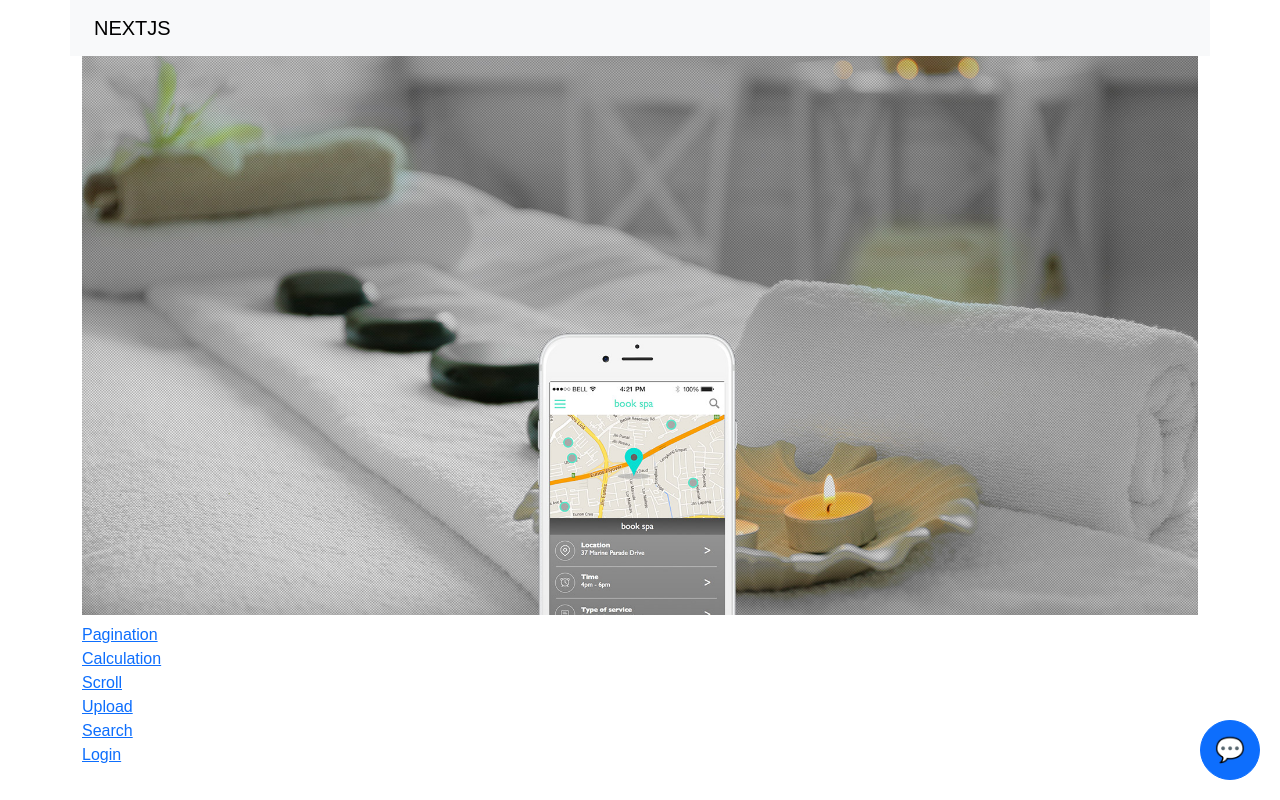
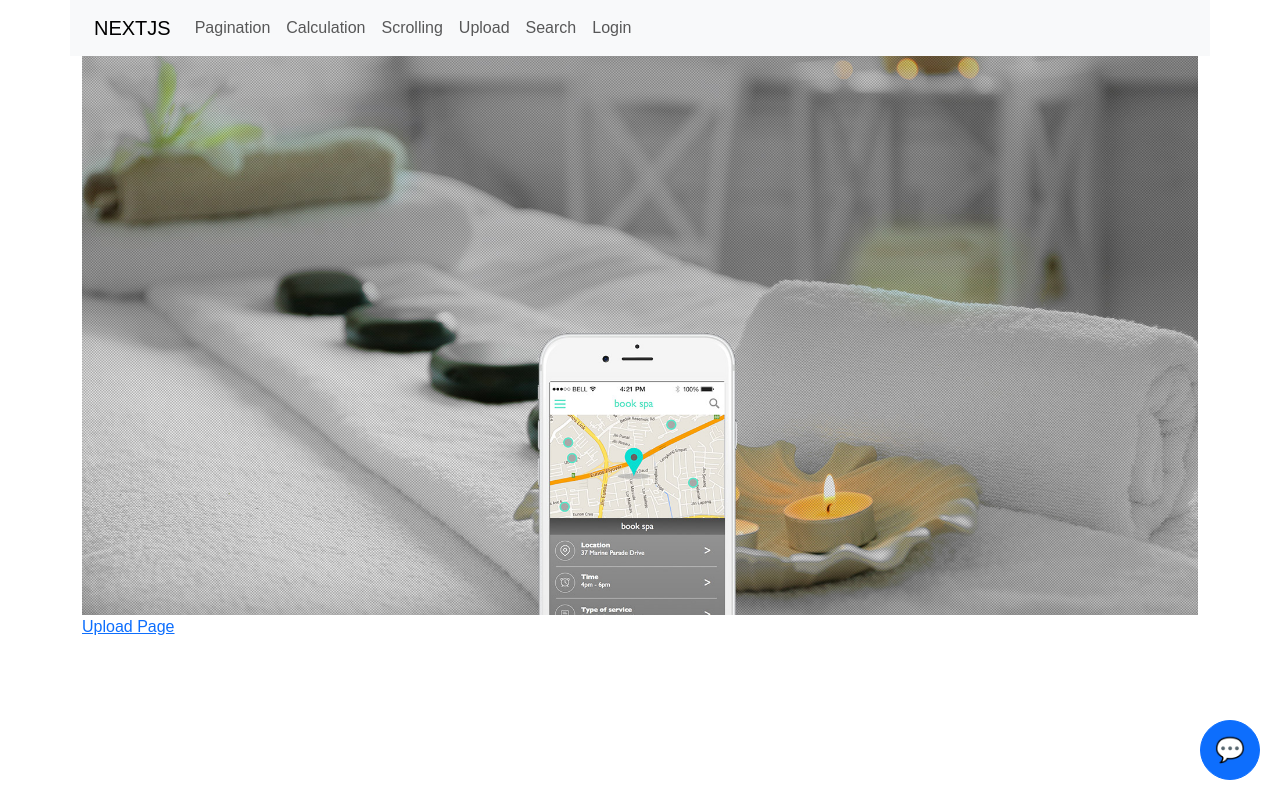
Before and after one commit to sathiya04-hub/my-nextjs-app, a Next.js app: page / in a window 1280 px wide. Shown: the top 800 px of the page. Built offline with nearby package versions, Linux system fonts and the light colour scheme.

Commit message:
fix: add navbar

```diff
--- a/app/page.tsx
+++ b/app/page.tsx
@@ -2,50 +2,16 @@ import Image from "next/image";
 import Link from "next/link";
 import Chatbot from "@/components/Chatbot";
 import AIChatbot from "@/components/AIChatbot";
-import Navbar from "@/components/Navbar";
 
 export default function Home() {
   return (
     <div className="container">
       <Image src="/banner1.jpg" alt="banner1" width={1200} height={800} style={{ width: "100%", height: "auto" }} />
-      <div className="navbar">
-        <div className="navbar-collapse">
-            <ul className="navbar-nav me-auto mb-2 mb-lg-0">
-              <li className="nav-item">
-                <Link href="/pagination">
-                  Pagination
-                </Link>
-              </li>
-              <li className="nav-item">
-                <Link href="/calc">
-                  Calculation
-                </Link>
-              </li>
-              <li className="nav-item">
-                <Link href="/scroll">
-                  Scroll
-                </Link>
-              </li>
-              <li className="nav-item">
-                <Link href="/upload">
-                  Upload
-                </Link>
-              </li>
-              <li className="nav-item">
-                <Link href="/search">
-                  Search
-                </Link>
-              </li>
-              <li className="nav-item">
-                <Link href="/login">
-                  Login
-                </Link>
-              </li>
-          </ul>
-        </div>
-        <Chatbot />
-        <AIChatbot />
-      </div>
+      <Link href="/upload">
+        Upload Page
+      </Link>
+      <Chatbot />
+      <AIChatbot />
     </div>
   );
 }
--- a/components/Navbar.js
+++ b/components/Navbar.js
@@ -9,7 +9,7 @@ export default function Navbar() {
               <button className="navbar-toggler" type="button" data-bs-toggle="collapse" data-bs-target="#navbarSupportedContent" aria-controls="navbarSupportedContent" aria-expanded="false" aria-label="Toggle navigation">
                 <span className="navbar-toggler-icon"></span>
               </button>
-              <div className="collapse navbar-collapse" id="navbarSupportedContent">
+              <div className="navbar-collapse" id="navbarSupportedContent">
                 <ul className="navbar-nav me-auto mb-2 mb-lg-0">
                     <li className="nav-item">
                       <a className="nav-link" href="/pagination">Pagination</a>
```
